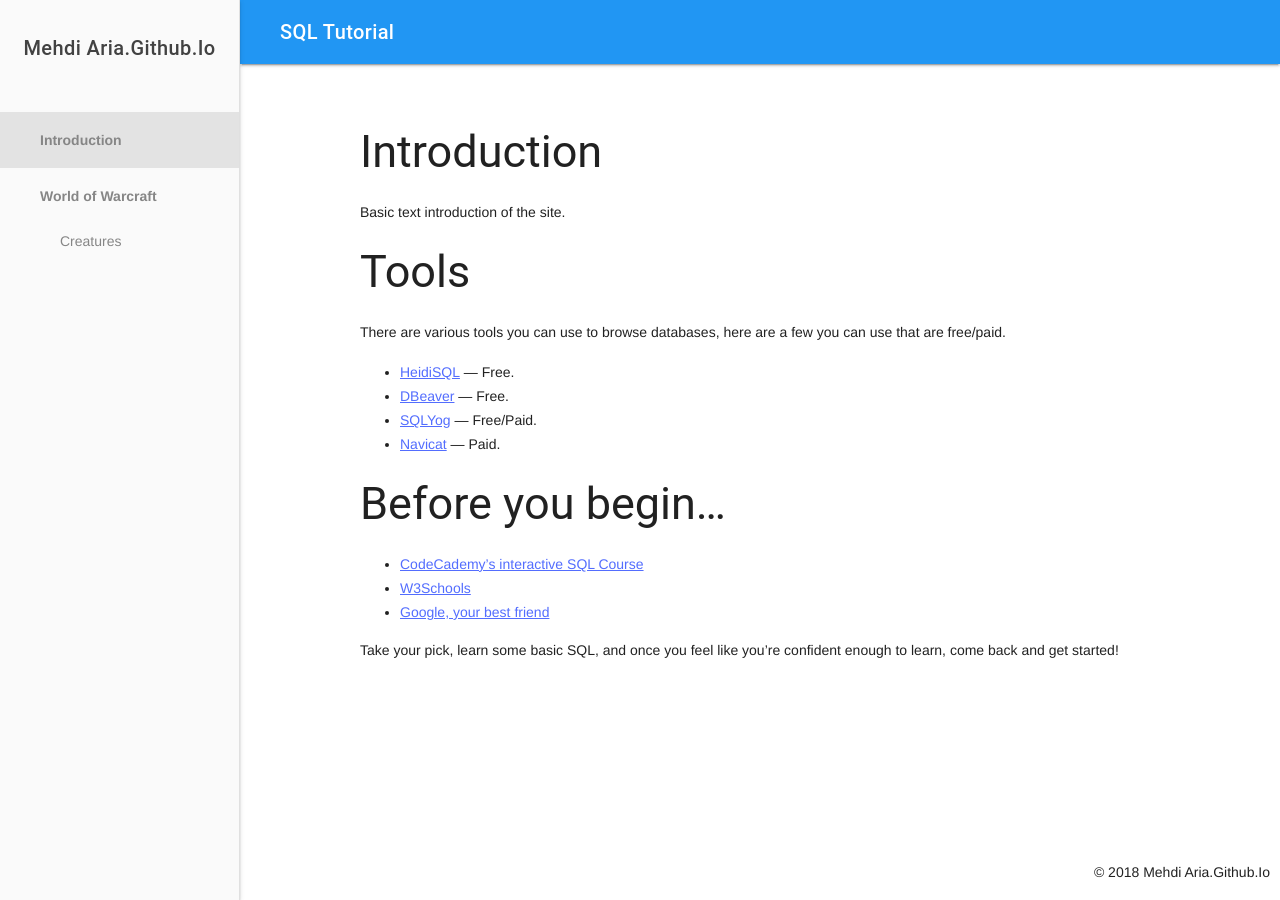
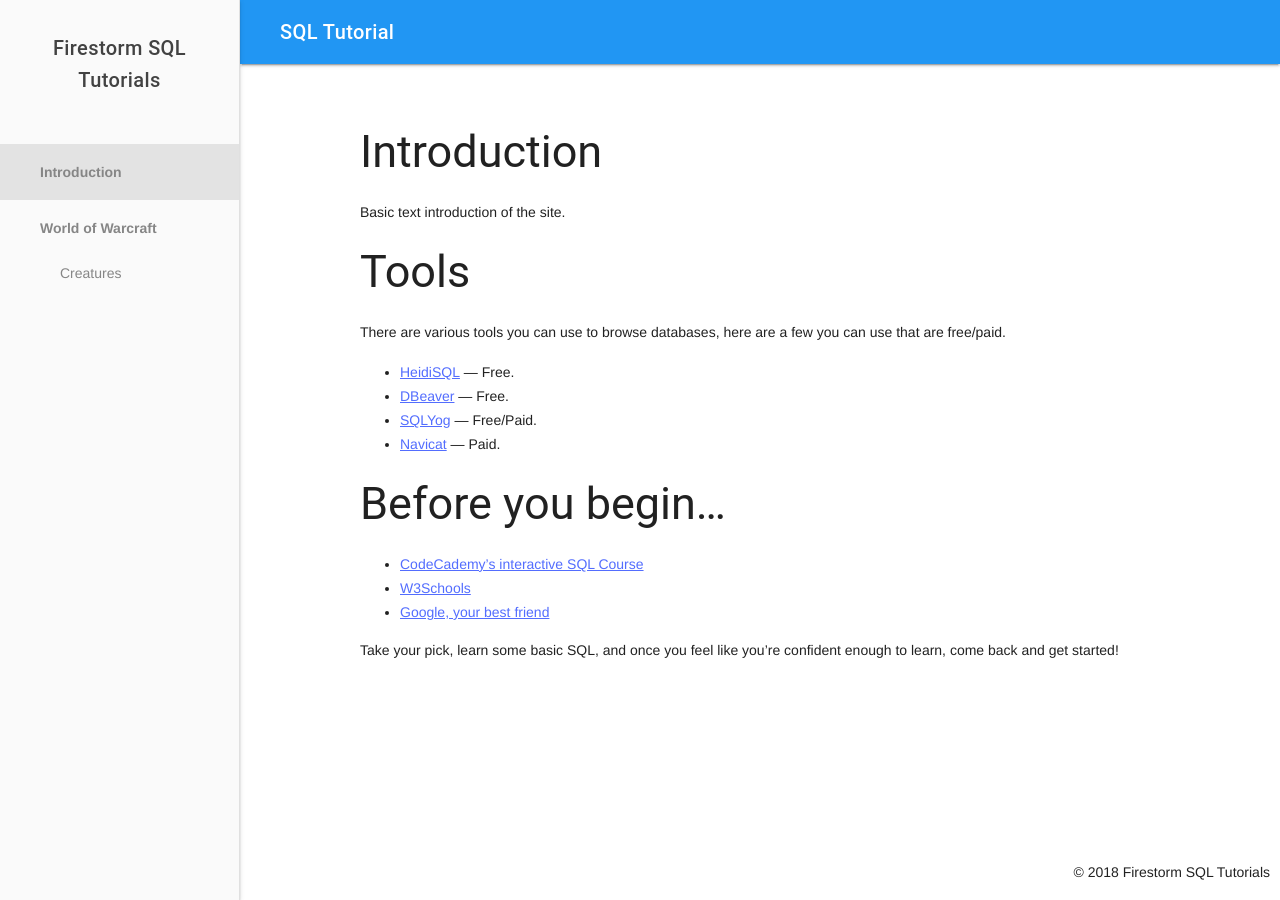
Before and after one commit to MehdiAria/MehdiAria.github.io, a Jekyll site: the page built from Introduction.markdown, in a window 1280 px wide. Built offline with Jekyll 4.4.1, drawn with Linux system fonts in a browser that asks for light colours; our own code applies the rules of GitHub Pages for plain Markdown files.

Commit message:
Updated Config

```diff
--- a/_config.yml
+++ b/_config.yml
@@ -1,5 +1,5 @@
 ---
-title: Mehdi Aria.Github.Io
+title: Firestorm SQL Tutorials
 timezone: UTC
 collections:
   posts:
```
